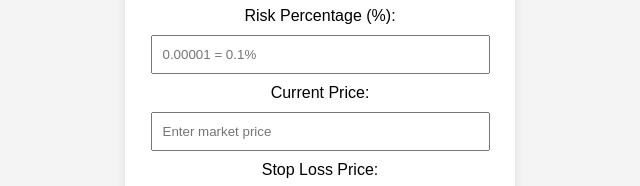
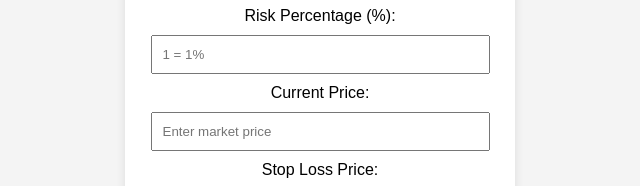
Before and after one commit to newsnetcom/DAO_PSZ, a plain HTML site: page index.html in a window 1280 px wide. Shown: the part 178-364 px from the top of the page, 320-960 px from the left. Drawn offline with Linux system fonts and the light colour scheme.

Commit message:
Update index.html

```diff
--- a/index.html
+++ b/index.html
@@ -14,7 +14,7 @@
         <input type="number" id="accountBalance" placeholder="Enter account balance">
 
         <label for="riskPercentage">Risk Percentage (%):</label>
-        <input type="number" id="riskPercentage" placeholder="0.00001 = 0.1%">
+        <input type="number" id="riskPercentage" placeholder="1 = 1%">
 
         <label for="currentPrice">Current Price:</label>
         <input type="number" id="currentPrice" placeholder="Enter market price">
```
